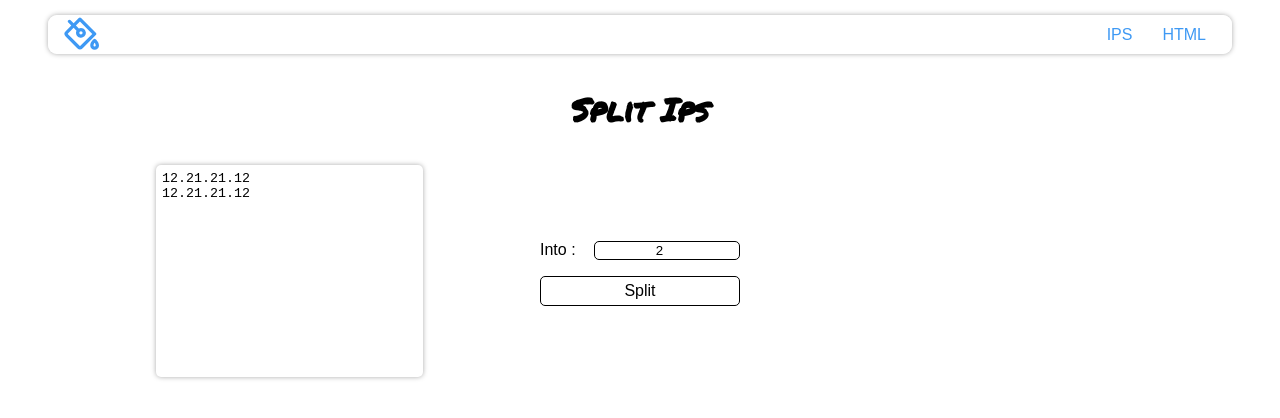
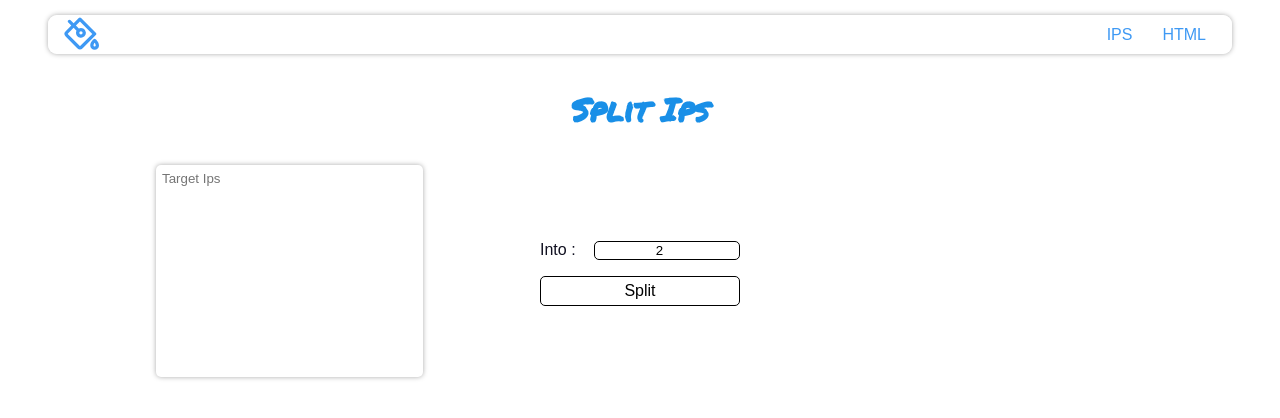
Before and after one commit to MohcineDev/bucket-vue, a Vue app: page /IPs in a window 1280 px wide. Shown: the top 418 px of the page. Built offline with nearby package versions, Linux system fonts and the light colour scheme.

Commit message:
split ips

```diff
--- a/src/views/IPs.vue
+++ b/src/views/IPs.vue
@@ -2,237 +2,197 @@
   <h1>Split Ips</h1>
   <section class="wrapper ips">
     <div>
-        <textarea name="" id="ips" :value="targetIps" @change="targetIpsChange" placeholder="target ips" cols="30" rows="10"></textarea>
-        <span ></span>
-
+      <textarea
+        name=""
+        id="ips"
+        :value="targetIps"
+        @input="(e) => (targetIps = e.target.value)"
+        @change="targetIpsChange"
+        placeholder="target ips"
+        cols="30"
+        rows="10"
+      ></textarea>
+      <span></span>
     </div>
     <div class="controls">
       <div>
         <label for="splitInto">Into&nbsp;:&nbsp;</label>
-                <input type="number" :value="splitInto" id="splitInto" min="2" max="5">
+        <input
+          type="number"
+          :value="splitInto"
+          id="splitInto"
+          min="2"
+          max="5"
+          @input="e=> splitInto = parseInt(e.target.value)"
+        />
       </div>
       <button @click="splitIps" class="split">Split</button>
     </div>
-        <div class="textareas">
-
-        </div>
+    <div class="textareas"></div>
   </section>
-
-
 </template>
 
 <script setup>
-import { ref } from "vue"
+import { ref } from "vue";
 
-const targetIps = ref('12.21.21.12\n12.21.21.12')
-const splitInto = ref(2)
-console.log(targetIps)
-const splitBtn = document.querySelector('button.split')
-let textareas=''
+const targetIps = ref();
+const splitInto = ref(2);
+console.log(targetIps);
+const splitBtn = document.querySelector("button.split");
+let textareas = "";
 
-let list1Textarea = document.querySelector('#list1')
-let list2Textarea = document.querySelector('#list2')
-let list3Textarea = document.querySelector('#list3')
-let list4Textarea = document.querySelector('#list4')
-let list5Textarea = document.querySelector('#list5')
+let list1Textarea = document.querySelector("#list1");
+let list2Textarea = document.querySelector("#list2");
+let list3Textarea = document.querySelector("#list3");
+let list4Textarea = document.querySelector("#list4");
+let list5Textarea = document.querySelector("#list5");
 
-function targetIpsChange(){
-    document.querySelector(' #ips+span').textContent = targetIps.value.split('\n').length
+function targetIpsChange() {
+  console.log(targetIps);
+  document.querySelector(" #ips+span").textContent =
+    targetIps.value.split("\n").length;
 }
 
-let validIps = []
-let list1 = '', list2 = '', list3 = '', list4 = '', list5 = ''
+let validIps = [];
+let list1 = "",
+  list2 = "",
+  list3 = "",
+  list4 = "",
+  list5 = "";
 
 function splitIps() {
- textareas = document.querySelector('.textareas')
-
-    const ips = targetIps.value
-    list1 = '', list2 = '', list3 = '', list4 = '', list5 = ''
-    validIps = []
+  textareas = document.querySelector(".textareas");
+console.log(splitInto)
+  const ips = targetIps.value;
+  (list1 = ""), (list2 = ""), (list3 = ""), (list4 = ""), (list5 = "");
+  validIps = [];
 
   if (!targetIps.value) {
-        alert('enter your ips!!')
-        return
+    alert("enter your ips!!");
+    return;
   }
 
   //set the default values min =2, max =5
-    splitInto.value > 5 ? splitInto.value = 5 : splitInto.value = splitInto.value
-    splitInto.value < 2 ? splitInto.value = 2 : splitInto.value = splitInto.value
+  splitInto.value > 5
+    ? (splitInto.value = 5)
+    : (splitInto.value = splitInto.value);
+  splitInto.value < 2
+    ? (splitInto.value = 2)
+    : (splitInto.value = splitInto.value);
 
   ///create textarea element
-    createTextArea(splitInto.value)
+  createTextArea(splitInto.value);
 
   //remove empty lines
-    ips.split('\n').forEach(item => {
-        if (item !== '') {
-            validIps.push(item)
+  ips.split("\n").forEach((item) => {
+    if (item !== "") {
+      validIps.push(item);
     }
-    })
-
+  });
 
   if (parseInt(splitInto.value) === 2) {
-        splitIntoFunc(2)
+    splitIntoFunc(2);
   }
   if (parseInt(splitInto.value) === 3) {
-        splitIntoFunc(3)
+    splitIntoFunc(3);
   }
   if (parseInt(splitInto.value) === 4) {
-        splitIntoFunc(4)
+    splitIntoFunc(4);
   }
   if (parseInt(splitInto.value) === 5) {
-        splitIntoFunc(5)
+    splitIntoFunc(5);
   }
-    document.querySelectorAll('.textareas span').forEach(elem => {
-        elem.textContent = elem.previousElementSibling.value.split('\n').length-1
-    })
-
+  document.querySelectorAll(".textareas span").forEach((elem) => {
+    elem.textContent = elem.previousElementSibling.value.split("\n").length - 1;
+  });
 }
 
 function createTextArea(nbr) {
+  //remove child textareas
+  textareas.querySelectorAll("textarea").length >= 1
+    ? textareas
+        .querySelectorAll("textarea")
+        .forEach((elem) => textareas.removeChild(elem))
+    : null;
 
-    //remove child textareas
-    textareas.querySelectorAll('textarea').length >= 1 ? textareas.querySelectorAll('textarea').forEach(elem => textareas.removeChild(elem)) : null
-
-     textareas.querySelectorAll('.textareas span').length >= 1 ? textareas.querySelectorAll('span').forEach(elem => textareas.removeChild(elem)) : null
+  textareas.querySelectorAll(".textareas span").length >= 1
+    ? textareas
+        .querySelectorAll("span")
+        .forEach((elem) => textareas.removeChild(elem))
+    : null;
 
   for (let i = 0; i < nbr; i++) {
-        let textArea = document.createElement('textarea')
-        let span = document.createElement('span')
-        textArea.id = `list${i + 1}`
+    let textArea = document.createElement("textarea");
+    let span = document.createElement("span");
+    textArea.id = `list${i + 1}`;
 
-        textareas.appendChild(textArea)
-        textareas.appendChild(span)
+    textareas.appendChild(textArea);
+    textareas.appendChild(span);
   }
 
-    list1Textarea = document.querySelector('#list1')
-    list2Textarea = document.querySelector('#list2')
-    list3Textarea = document.querySelector('#list3')
-    list4Textarea = document.querySelector('#list4')
-    list5Textarea = document.querySelector('#list5')
+  list1Textarea = document.querySelector("#list1");
+  list2Textarea = document.querySelector("#list2");
+  list3Textarea = document.querySelector("#list3");
+  list4Textarea = document.querySelector("#list4");
+  list5Textarea = document.querySelector("#list5");
 
-
-textareas.querySelectorAll('textarea').forEach(txtArea => txtArea.addEventListener('click', e=> e.target.select()))
-
+  textareas
+    .querySelectorAll("textarea")
+    .forEach((txtArea) =>
+      txtArea.addEventListener("click", (e) => e.target.select())
+    );
 }
 //////---------------
 function splitIntoFunc(splitNbr) {
   validIps.forEach((element, index) => {
     if (splitNbr === 2) {
       if (index % 2 == 0) {
-                list1 += `${element}\n`
-            }
-            else
-                list2 += `${element}\n`
-        }
-        else if (splitNbr === 3) {
+        list1 += `${element}\n`;
+      } else list2 += `${element}\n`;
+    } else if (splitNbr === 3) {
       if (index % 3 == 0) {
-                list1 += `${element}\n`
-            }
-            else if (index % 2 == 0) {
-                list2 += `${element}\n`
-            }
-            else
-                list3 += `${element}\n`
-        }
-        else if (splitNbr === 4) {
+        list1 += `${element}\n`;
+      } else if (index % 2 == 0) {
+        list2 += `${element}\n`;
+      } else list3 += `${element}\n`;
+    } else if (splitNbr === 4) {
       if (index % 4 == 0) {
-                list1 += `${element}\n`
-            }
-            else if (index % 3 == 0) {
-                list2 += `${element}\n`
-            }
-            else if (index % 2 == 0) {
-                list3 += `${element}\n`
-            }
-            else
-                list4 += `${element}\n`
-        }
-        else if (splitNbr === 5) {
+        list1 += `${element}\n`;
+      } else if (index % 3 == 0) {
+        list2 += `${element}\n`;
+      } else if (index % 2 == 0) {
+        list3 += `${element}\n`;
+      } else list4 += `${element}\n`;
+    } else if (splitNbr === 5) {
       if (index % 5 == 0) {
-                list1 += `${element}\n`
-            }
-            else if (index % 4 == 0) {
-                list2 += `${element}\n`
-            }
-            else if (index % 3 == 0) {
-                list3 += `${element}\n`
-            }
-            else if (index % 2 == 0) {
-                list4 += `${element}\n`
-            }
-            else
-                list5 += `${element}\n`
+        list1 += `${element}\n`;
+      } else if (index % 4 == 0) {
+        list2 += `${element}\n`;
+      } else if (index % 3 == 0) {
+        list3 += `${element}\n`;
+      } else if (index % 2 == 0) {
+        list4 += `${element}\n`;
+      } else list5 += `${element}\n`;
     }
   });
 
-    list1Textarea ? list1Textarea.value = list1 : null
-    list2Textarea ? list2Textarea.value = list2 : null
-    list3Textarea ? list3Textarea.value = list3 : null
-    list4Textarea ? list4Textarea.value = list4 : null
-    list5Textarea ? list5Textarea.value = list5 : null
+  list1Textarea ? (list1Textarea.value = list1) : null;
+  list2Textarea ? (list2Textarea.value = list2) : null;
+  list3Textarea ? (list3Textarea.value = list3) : null;
+  list4Textarea ? (list4Textarea.value = list4) : null;
+  list5Textarea ? (list5Textarea.value = list5) : null;
 }
 //////---------------
 </script>
 
-<style   scoped>
-@import url('https://fonts.googleapis.com/css2?family=Permanent+Marker&display=swap');
-
- .ips {
-    margin: 2rem auto;
-    display: grid;
-    grid-template-columns: repeat(3, 200px);
-    align-items: center;
-    justify-content: space-around;
-
-}
-
-
-.textareas textarea {
-    margin: 1rem;
-}
- .textareas span,  #ips span{
- font-size: 11px;
-    margin: -16px 0 0 1rem;
-    display: block;
- }
-.controls {
-    margin: 1rem 0;
-    justify-content: center;
-}
-
-.controls div {
-    display: flex;
-    align-items: center;
-    justify-content: space-between;
-    margin-bottom: 1rem;
-}
-
-.controls div input {
-    width: 70%;
-    border: 1px solid #000;
-    border-radius: 5px;
-    text-align: center;
-}
-
-button.split {
-    width: 100%;
-    padding: 5px 1.5rem;
-    font-size: 1rem;
-    cursor: pointer;
-    background-color: #fff;
-    border: 1px solid #000;
-    border-radius: 5px;
-}
-
-
+<style>
+@import url("https://fonts.googleapis.com/css2?family=Permanent+Marker&display=swap");
 
 .wrapper {
   width: 90%;
   max-width: 1200px;
   margin: auto;
-
 }
-
 
 .container {
   width: 90%;
@@ -242,10 +202,10 @@ button.split {
 
 h1 {
   text-align: center;
-    font-family: 'Permanent Marker', cursive;
-    color: var(--dark);
+  font-family: "Permanent Marker", cursive;
+  color: var(--ui_blue);
   font-size: 2rem;
-    margin: 2rem 0;
+  margin: 2rem;
 }
 
 .container .txt_wrapper {
@@ -255,7 +215,8 @@ h1 {
   margin-top: 2rem;
 }
 
-.txt_wrapper>textarea, .txt_wrapper div {
+.txt_wrapper > textarea,
+.txt_wrapper div {
   width: 48%;
 }
 
@@ -352,11 +313,6 @@ div span.displayError {
   content: "2";
 }
 
-a {
-    text-decoration: none;
-    color: inherit;
-}
-
 .Spam_Keywords p {
   background: #f9a3a3;
   padding: 15px;
@@ -377,4 +333,59 @@ a {
   border-radius: 5px;
   margin: 0 5px;
 }
+
+* {
+  font-family: arial;
+  --dark: #101020;
+}
+body {
+  margin: 0;
+  color: #101020;
+}
+
+.ips {
+  margin: 2rem auto;
+  display: grid;
+  grid-template-columns: repeat(3, 200px);
+  align-items: center;
+  justify-content: space-around;
+}
+
+.textareas textarea {
+  margin: 1rem;
+}
+.textareas span,
+#ips span {
+  font-size: 11px;
+  margin: -16px 0 0 1rem;
+  display: block;
+}
+.controls {
+  margin: 1rem 0;
+  justify-content: center;
+}
+
+.controls div {
+  display: flex;
+  align-items: center;
+  justify-content: space-between;
+  margin-bottom: 1rem;
+}
+
+.controls div input {
+  width: 70%;
+  border: 1px solid #000;
+  border-radius: 5px;
+  text-align: center;
+}
+
+button.split {
+  width: 100%;
+  padding: 5px 1.5rem;
+  font-size: 1rem;
+  cursor: pointer;
+  background-color: #fff;
+  border: 1px solid #000;
+  border-radius: 5px;
+}
 </style>
```
Lines whose indentation alone changed are shown as unchanged.
